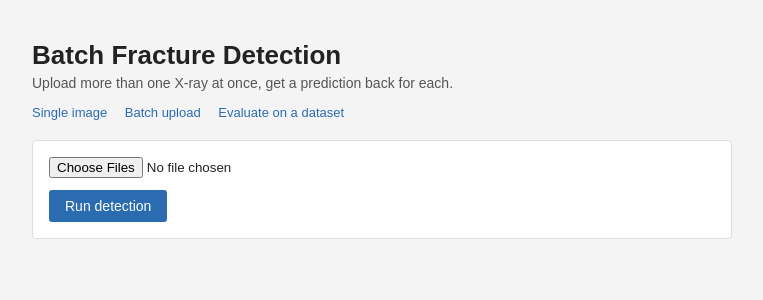
After one commit to arjun-k047/bone-fracture-detection, a Flask app: page /batch in a window 1280 px wide. The commit adds this page. Shown: the top 300 px of the page, without its empty margins (258-1021 px from the left). Run offline with Flask 3, Linux system fonts and the light colour scheme.

Commit message:
Add batch upload and a dataset evaluation page
Ported over the batch and evaluate routes from an earlier local prototype
I'd built for this: /batch for running detection on several X-rays at
once, and /evaluate for uploading a YOLO-format zip and getting a real
model.val() run back (mAP50, precision, recall, confusion matrix). Made
predict_batch go through the same CLAHE preprocessing as the single-image
route, which the prototype didn't do. New templates match the existing
plain page style rather than the prototype's fancier CSS. Included plots
from an actual /evaluate run and pinned pyyaml since that route needs it.

Co-Authored-By: Claude Sonnet 5 <noreply@anthropic.com>

```diff
--- a/app.py
+++ b/app.py
@@ -1,15 +1,26 @@
 import base64
 import os
+import shutil
+import uuid
+import zipfile
 
 import cv2
 import numpy as np
-from flask import Flask, render_template, request
+import yaml
+from flask import Flask, jsonify, render_template, request, send_from_directory
+from werkzeug.utils import secure_filename
 from ultralytics import YOLO
 
 MODEL_PATH = os.path.join(os.path.dirname(__file__), "model", "best.pt")
 model = YOLO(MODEL_PATH)
 
 app = Flask(__name__)
+
+UPLOAD_FOLDER = os.path.join(os.path.dirname(__file__), "uploads")
+OUTPUT_FOLDER = os.path.join(os.path.dirname(__file__), "outputs")
+os.makedirs(UPLOAD_FOLDER, exist_ok=True)
+os.makedirs(OUTPUT_FOLDER, exist_ok=True)
+app.config["MAX_CONTENT_LENGTH"] = 50 * 1024 * 1024
 
 
 def preprocess(img_bgr):
@@ -20,6 +31,10 @@ def preprocess(img_bgr):
     clahe = cv2.createCLAHE(clipLimit=2.0, tileGridSize=(8, 8))
     enhanced = clahe.apply(gray)
     return cv2.cvtColor(enhanced, cv2.COLOR_GRAY2BGR)
+
+
+def allowed_image(filename):
+    return "." in filename and filename.rsplit(".", 1)[1].lower() in {"png", "jpg", "jpeg"}
 
 
 @app.route("/", methods=["GET", "POST"])
@@ -41,5 +56,121 @@ def index():
     return render_template("index.html", result_img=result_img)
 
 
+@app.route("/batch")
+def batch_page():
+    return render_template("batch.html")
+
+
+@app.route("/predict_batch", methods=["POST"])
+def predict_batch():
+    files = request.files.getlist("images")
+    if not files or files[0].filename == "":
+        return jsonify({"error": "no files uploaded"}), 400
+
+    results_out = []
+    for file in files:
+        if not allowed_image(file.filename):
+            continue
+
+        filename = secure_filename(file.filename)
+        img_bytes = np.frombuffer(file.read(), np.uint8)
+        img = cv2.imdecode(img_bytes, cv2.IMREAD_COLOR)
+        pre = preprocess(img)
+
+        prediction = model(pre)[0]
+        plotted = prediction.plot()
+
+        output_name = f"{uuid.uuid4()}_{filename}"
+        cv2.imwrite(os.path.join(OUTPUT_FOLDER, output_name), plotted)
+
+        boxes = []
+        for box in prediction.boxes:
+            boxes.append({
+                "class": prediction.names[int(box.cls[0])],
+                "confidence": round(float(box.conf[0]), 4),
+            })
+
+        results_out.append({
+            "filename": filename,
+            "output_url": f"/output/{output_name}",
+            "detections": boxes,
+        })
+
+    return jsonify({"results": results_out})
+
+
+@app.route("/output/<filename>")
+def serve_output(filename):
+    return send_from_directory(OUTPUT_FOLDER, filename)
+
+
+@app.route("/evaluate")
+def evaluate_page():
+    return render_template("evaluate.html")
+
+
+@app.route("/run_evaluation", methods=["POST"])
+def run_evaluation():
+    if "images_zip" not in request.files or "labels_zip" not in request.files:
+        return jsonify({"error": "upload both an images zip and a labels zip"}), 400
+
+    images_zip = request.files["images_zip"]
+    labels_zip = request.files["labels_zip"]
+
+    eval_id = str(uuid.uuid4())
+    eval_dir = os.path.join(UPLOAD_FOLDER, f"eval_{eval_id}")
+    images_dir = os.path.join(eval_dir, "images")
+    labels_dir = os.path.join(eval_dir, "labels")
+    os.makedirs(images_dir, exist_ok=True)
+    os.makedirs(labels_dir, exist_ok=True)
+
+    def extract_flat(zip_file, target_dir):
+        with zipfile.ZipFile(zip_file) as zf:
+            for info in zf.infolist():
+                if info.is_dir() or info.filename.startswith("__MACOSX"):
+                    continue
+                name = os.path.basename(info.filename)
+                if not name:
+                    continue
+                with zf.open(info) as src, open(os.path.join(target_dir, name), "wb") as dst:
+                    shutil.copyfileobj(src, dst)
+
+    try:
+        extract_flat(images_zip, images_dir)
+        extract_flat(labels_zip, labels_dir)
+    except zipfile.BadZipFile:
+        return jsonify({"error": "one of the uploaded files isn't a valid zip"}), 400
+
+    dataset_yaml = os.path.join(eval_dir, "dataset.yaml")
+    with open(dataset_yaml, "w") as f:
+        yaml.dump({
+            "path": os.path.abspath(eval_dir),
+            "train": "images",
+            "val": "images",
+            "names": model.names,
+        }, f)
+
+    val_dir = os.path.abspath(os.path.join(OUTPUT_FOLDER, f"val_{eval_id}"))
+    try:
+        metrics = model.val(data=dataset_yaml, project=val_dir, name="result")
+    except Exception as e:
+        return jsonify({"error": f"validation failed: {e}"}), 500
+
+    return jsonify({
+        "eval_id": eval_id,
+        "metrics": {
+            "map50": round(float(metrics.box.map50), 4),
+            "map50-95": round(float(metrics.box.map), 4),
+            "precision": round(float(metrics.box.mp), 4),
+            "recall": round(float(metrics.box.mr), 4),
+        },
+    })
+
+
+@app.route("/eval_output/<eval_id>/<filename>")
+def serve_eval_output(eval_id, filename):
+    return send_from_directory(os.path.join(OUTPUT_FOLDER, f"val_{eval_id}", "result"), filename)
+
+
 if __name__ == "__main__":
     app.run(debug=True)
--- a/requirements.txt
+++ b/requirements.txt
@@ -4,3 +4,4 @@ ultralytics
 torchvision==0.29.0+cpu
 opencv-python
 numpy
+pyyaml
--- a/static/style.css
+++ b/static/style.css
@@ -20,6 +20,27 @@ h1 {
   color: #555;
   margin-top: 0;
   font-size: 14px;
+}
+
+.nav {
+  margin: 14px 0;
+  font-size: 13px;
+}
+
+.nav a {
+  color: #2b6cb0;
+  text-decoration: none;
+  margin-right: 14px;
+}
+
+.nav a:hover {
+  text-decoration: underline;
+}
+
+label {
+  display: block;
+  font-size: 13px;
+  margin-bottom: 4px;
 }
 
 form {
@@ -65,6 +86,38 @@ button:hover {
   color: #666;
 }
 
+.thumb-grid {
+  display: grid;
+  grid-template-columns: repeat(auto-fill, minmax(180px, 1fr));
+  gap: 12px;
+  margin-top: 16px;
+}
+
+.thumb-card {
+  background: #fff;
+  border: 1px solid #ddd;
+  border-radius: 4px;
+  padding: 8px;
+  font-size: 12px;
+}
+
+.thumb-card img {
+  max-width: 100%;
+  border: 1px solid #ccc;
+}
+
+table {
+  margin-top: 16px;
+  border-collapse: collapse;
+  font-size: 14px;
+}
+
+table th, table td {
+  border: 1px solid #ddd;
+  padding: 6px 12px;
+  text-align: left;
+}
+
 footer {
   margin-top: 40px;
   font-size: 12px;
--- /dev/null
+++ b/templates/batch.html
@@ -0,0 +1,69 @@
+<!doctype html>
+<html lang="en">
+<head>
+  <meta charset="utf-8">
+  <title>Batch Detection</title>
+  <link rel="stylesheet" href="{{ url_for('static', filename='style.css') }}">
+</head>
+<body>
+  <div class="wrap">
+    <h1>Batch Fracture Detection</h1>
+    <p class="sub">Upload more than one X-ray at once, get a prediction back for each.</p>
+
+    <nav class="nav">
+      <a href="/">Single image</a>
+      <a href="/batch">Batch upload</a>
+      <a href="/evaluate">Evaluate on a dataset</a>
+    </nav>
+
+    <form id="batch-form">
+      <input type="file" name="images" id="batch-input" accept="image/*" multiple required>
+      <button type="submit">Run detection</button>
+    </form>
+
+    <p id="status" class="hint"></p>
+    <div id="results" class="thumb-grid"></div>
+  </div>
+
+  <script>
+    const form = document.getElementById('batch-form');
+    const input = document.getElementById('batch-input');
+    const status = document.getElementById('status');
+    const results = document.getElementById('results');
+
+    form.addEventListener('submit', async (e) => {
+      e.preventDefault();
+      if (!input.files.length) return;
+
+      const data = new FormData();
+      for (const f of input.files) data.append('images', f);
+
+      status.textContent = `Running on ${input.files.length} image(s)...`;
+      results.innerHTML = '';
+
+      const res = await fetch('/predict_batch', { method: 'POST', body: data });
+      const body = await res.json();
+
+      if (body.error) {
+        status.textContent = body.error;
+        return;
+      }
+
+      status.textContent = `Done - ${body.results.length} image(s) processed.`;
+      for (const r of body.results) {
+        const card = document.createElement('div');
+        card.className = 'thumb-card';
+        const detText = r.detections.length
+          ? r.detections.map(d => `${d.class} (${d.confidence})`).join(', ')
+          : 'no fracture detected';
+        card.innerHTML = `
+          <img src="${r.output_url}" alt="${r.filename}">
+          <p>${r.filename}</p>
+          <p class="hint">${detText}</p>
+        `;
+        results.appendChild(card);
+      }
+    });
+  </script>
+</body>
+</html>
--- a/templates/index.html
+++ b/templates/index.html
@@ -9,6 +9,12 @@
   <div class="wrap">
     <h1>Bone Fracture Detection</h1>
     <p class="sub">Final year project - YOLOv11 trained on the GRAZPEDWRI-DX wrist X-ray dataset.</p>
+
+    <nav class="nav">
+      <a href="/">Single image</a>
+      <a href="/batch">Batch upload</a>
+      <a href="/evaluate">Evaluate on a dataset</a>
+    </nav>
 
     <form method="post" enctype="multipart/form-data" id="upload-form">
       <input type="file" name="image" id="file-input" accept="image/*" required>
```
Also changed, not shown: TRAINING_NOTES.md (+6 -0 lines), templates/evaluate.html (added, +67 -0 lines), README.md, results/webapp_eval/BoxPR_curve.png (added), results/webapp_eval/confusion_matrix.png (added), results/webapp_eval/confusion_matrix_normalized.png (added), results/webapp_eval/val_batch0_pred.jpg (added), 1 other file.
